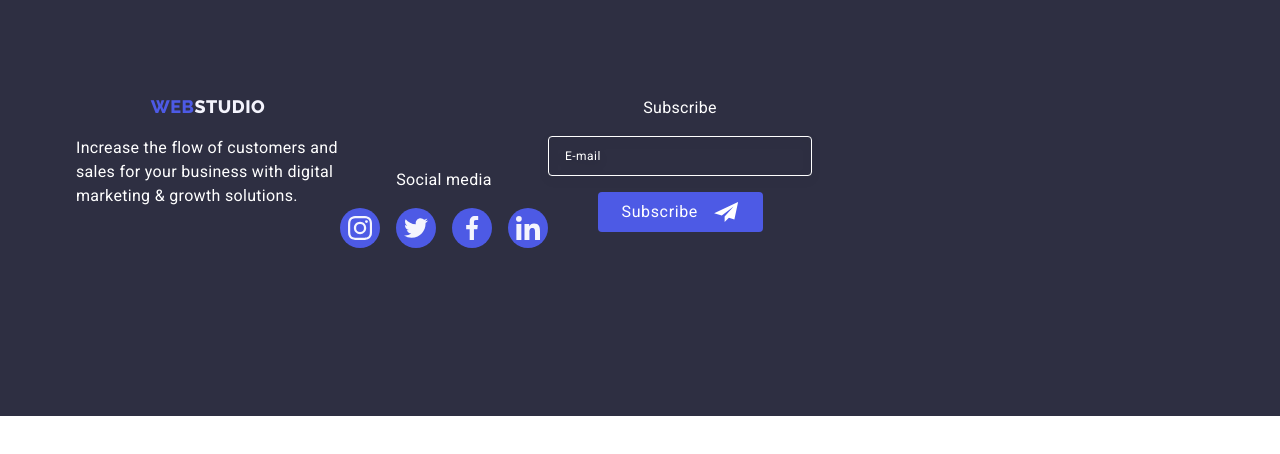
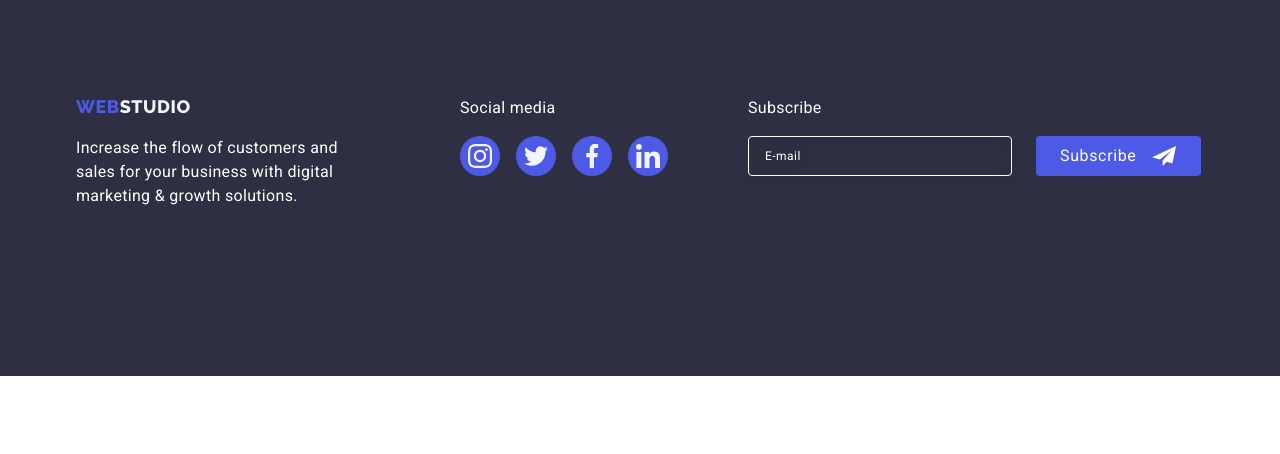
Before and after one commit to AndyPolatovskyi/goit-markup-hw-07, a plain HTML site: page index.html in a window 1280 px wide. Drawn offline with nearby package versions, Linux system fonts and the light colour scheme.

Commit message:
7footer1

```diff
--- a/css/media.css
+++ b/css/media.css
@@ -55,12 +55,28 @@
     .container-logo {
         display: flex;
         flex-direction: column;
+        align-items: normal;
+        margin-right: 24px;
+        margin-bottom: 72px;
     }
     .container-soc {
         display: flex;
         flex-direction: column;
+        padding: 0;
     }
-
+    .footer-soc-text {
+        display: flex;
+        justify-content: left;
+    }
+    .footer-form {
+        display: flex;
+        flex-direction: unset;
+        align-items: normal;
+    }
+    .footer-label {
+        margin-right: 24px;
+        margin-bottom: 0;
+    }
 }
 
 
@@ -96,10 +112,18 @@
 
       flex-basis: calc((100% - 24px) / 6);
     }
+    .container-logo {
+      margin-right: 120px;
+    }
+    .container-soc {
+      margin-right: 80px;
+    }
   }
 
   @media screen and (min-width: 768px) and (max-width: 1199px) {
-    .container > .footer-container {
+    .footer > .footer-container {
         max-width: 552px;
+        padding-left: 0;
+        padding-right: 0;
     }
   }
```
